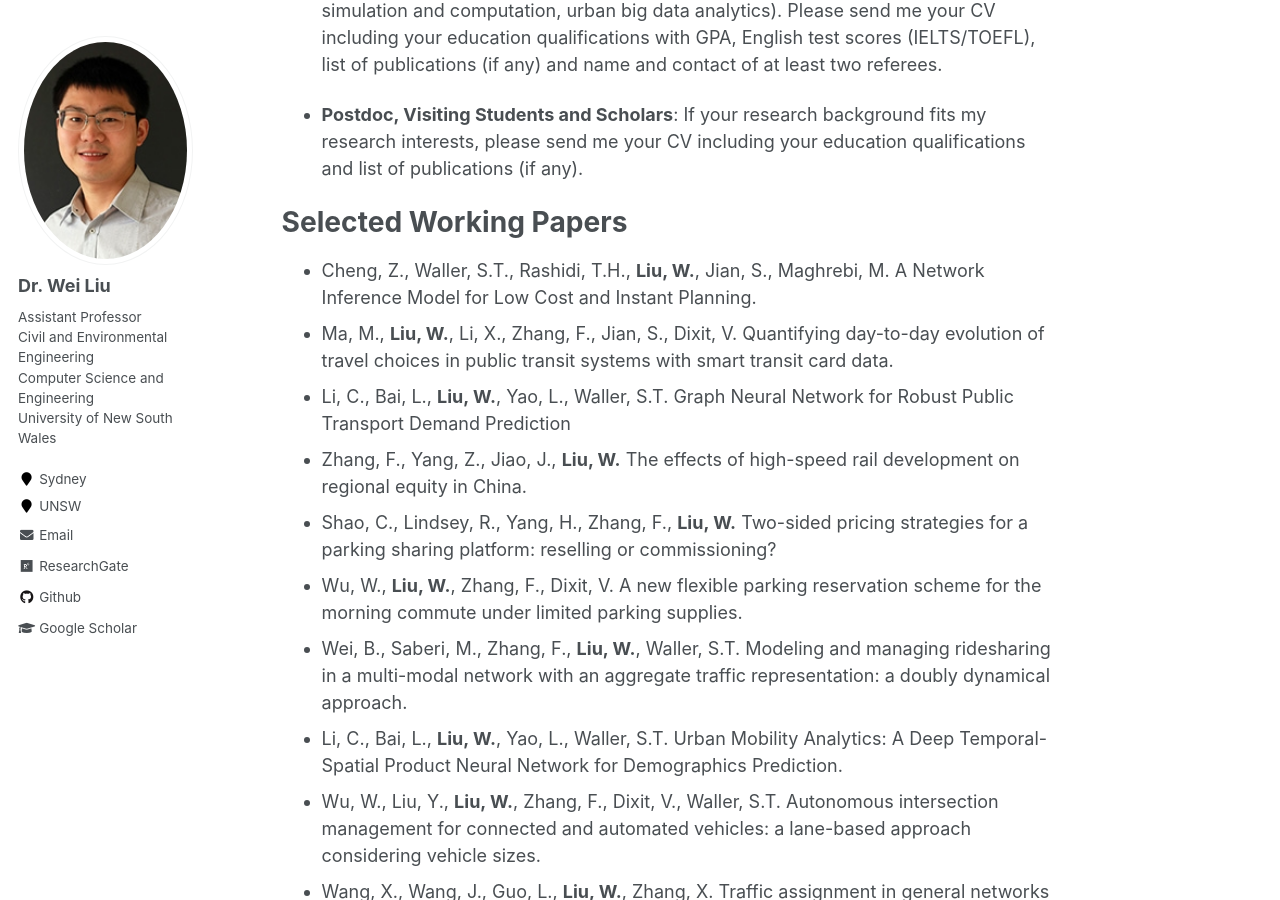
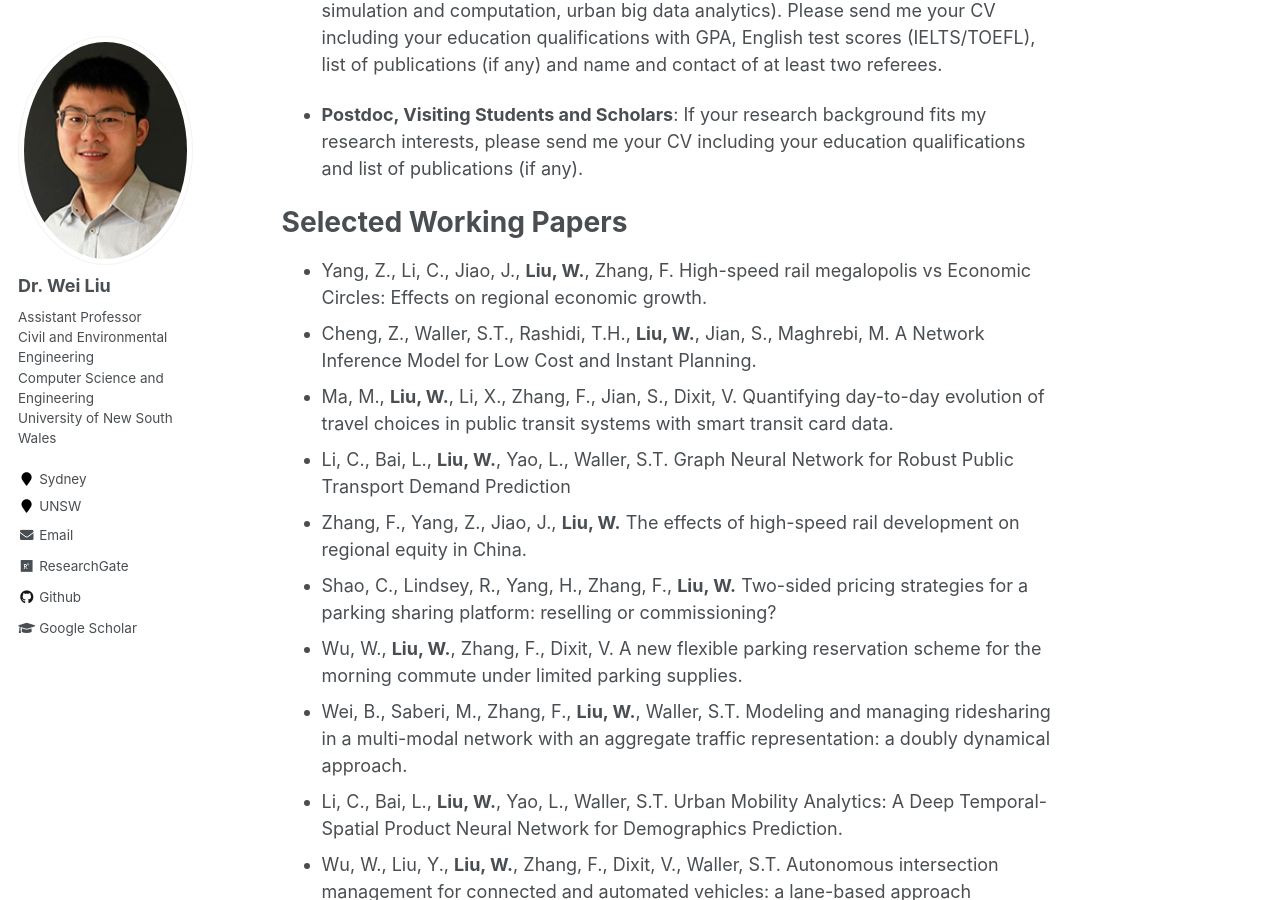
Before and after one commit to weiliu2016/weiliu2016.github.io, a Jekyll site: the page built from _pages/about.md, in a window 1280 px wide and 900 px high, scrolled down 1188 px. Built offline with Jekyll 4.4.1, drawn with Linux system fonts in a browser that asks for light colours.

Commit message:
Update about.md

```diff
--- a/_pages/about.md
+++ b/_pages/about.md
@@ -35,6 +35,7 @@ PhD Positions and Academic Visitors
 
 Selected Working Papers
 ======
+- Yang, Z., Li, C., Jiao, J., **Liu, W.**, Zhang, F. High-speed rail megalopolis vs Economic Circles: Effects on regional economic growth.
 - Cheng, Z., Waller, S.T., Rashidi, T.H., **Liu, W.**, Jian, S., Maghrebi, M. A Network Inference Model for Low Cost and Instant Planning.
 - Ma, M., **Liu, W.**, Li, X., Zhang, F., Jian, S., Dixit, V. Quantifying day-to-day evolution of travel choices in public transit systems with smart transit card data.
 - Li, C., Bai, L., **Liu, W.**, Yao, L., Waller, S.T. Graph Neural Network for Robust Public Transport Demand Prediction
```
